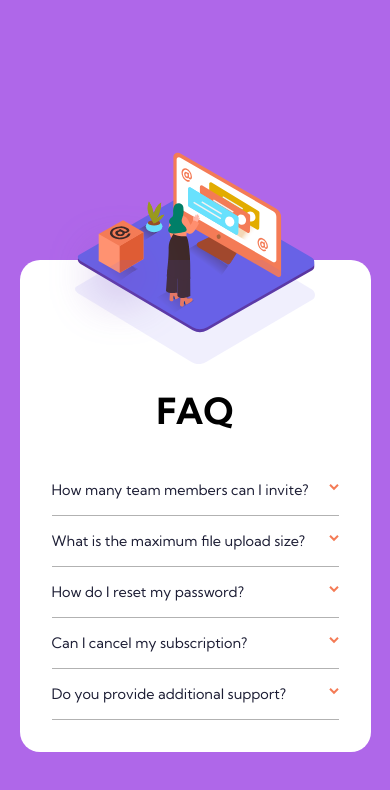
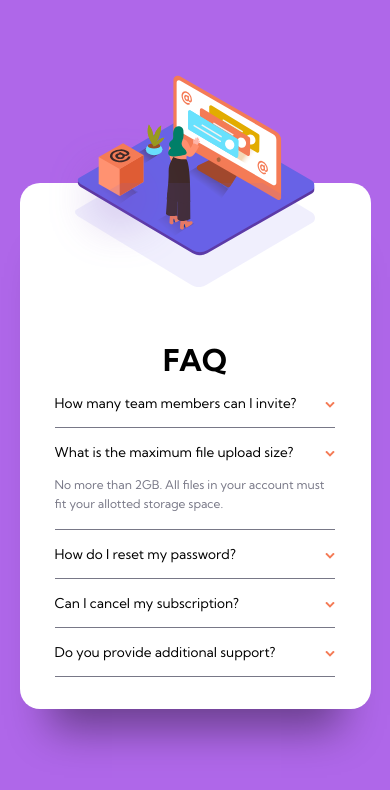
Before and after one commit to FZSZ/faq-accordion-card-main, a plain HTML site: page exercise/index.html in a window 390 px wide. Drawn offline with Linux system fonts and the light colour scheme.

Commit message:
mobile first finished (second try), desktop style missing

```diff
--- a/exercise/index.html
+++ b/exercise/index.html
@@ -13,16 +13,18 @@
   <div id="container">
     <div id="content">
 
-      <div class="all-images-content">
+      <div id="images">
         <div class="images">
-          <img tabindex="-1" src="images/illustration-woman-online-desktop.svg" alt="">
           <img tabindex="-1" src="images/illustration-box-desktop.svg" alt="">
-          <img tabindex="-1" src="images/illustration-woman-online-mobile.svg" alt="">
+          <div class="woman-online">
+            <img tabindex="-1" src="images/illustration-woman-online-desktop.svg" alt="">
+            <img tabindex="-1" src="images/illustration-woman-online-mobile.svg" alt="">
+          </div>
         </div>
 
         <div id="bg">
-          <object tabindex="-1" data="images/bg-pattern-desktop.svg" class="pattern-desktop"></object>
-          <object tabindex="-1" data="images/bg-pattern-mobile.svg" type=""></object>
+          <object tabindex="-1" data="images/bg-pattern-desktop.svg"></object>
+          <object tabindex="-1" data="images/bg-pattern-mobile.svg"></object>
         </div>
       </div>
 
@@ -34,11 +36,11 @@
               <div class="questions">
                 <h4 class="question">How many team members can I invite?</h4>
               </div>
-
-              <div class="answers">
-                <p class="answer">You can invite up to 2 additional users on the Free plan. There is no limit on
-                  team members for the Premium plan.</p>
-              </div>
+            </div>
+            <div class="answers">
+              <p class="answer">You can invite up to 2 additional users on the Free plan. There is no limit on
+                team members for the Premium plan.</p>
+            </div>
           </li>
           <li>
             <div class="faq-item">
@@ -46,7 +48,8 @@
                 <h4 class="question">What is the maximum file upload size?</h4>
               </div>
               <div class="answers">
-                <p class="answer">No more than 2GB. All files in your account must fit your allotted storage space.</p>
+                <p class="answer active">No more than 2GB. All files in your account must fit your allotted storage
+                  space.</p>
               </div>
             </div>
           </li>
--- a/exercise/main.js
+++ b/exercise/main.js
@@ -1,13 +1,5 @@
-// window.onload = () => {
-//   let obj = document.querySelector('.pattern-desktop');
-//   let svgE = obj.contentDocument;
-//   let svg = svgE.querySelector('svg');
-//   let g = svgE.querySelector('g');
-//   let path = svgE.querySelectorAll('path');
-// };
-
 const qS = document.querySelectorAll('.question');
-const aS = document.querySelectorAll('.answers');
+const aS = document.querySelectorAll('.answer');
 
 for (let i = 0; i < qS.length; i++) {
   qS[i].addEventListener('click', () => {
@@ -16,9 +8,10 @@ for (let i = 0; i < qS.length; i++) {
   });
 
   document.addEventListener('click', e => {
-    if (e.target !== qS[i]) {
-      aS[i].classList.remove('active');
-      qS[i].classList.remove('active');
-    };
+    if (e.target !== qS[i]
+      && e.target !== aS[i]) {
+        aS[i].classList.remove('active');
+        qS[i].classList.remove('active');
+      };
   });
 };
--- a/exercise/styles.css
+++ b/exercise/styles.css
@@ -21,152 +21,140 @@
 
   --Light-grayish-blue: hsl(240, 5%, 91%);
 }
+/* basic styles/resets */
 * {
   margin: 0;
   padding: 0;
   box-sizing: border-box;
-  user-select: none;
   list-style: none;
   text-decoration: none;
+  /* user-select: none; */
 }
 body {
   font-size: 12px;
   font-family: 'Kumbh Sans', sans-serif;
   background: var(--Soft-violet);
 }
+/* align */
 #container,
 #content {
   display: flex;
   flex-direction: column;
+  justify-content: center;
   align-items: center;
-  justify-content: center;
+  text-align: left;
+  position: relative;
 }
 #container {
   min-height: 100vh;
 }
 #content {
   width: 90%;
-  min-width: 300px;
+  min-width: 290px;
   max-width: 375px;
-  min-height: max-content;
-  justify-content: flex-end;
-  position: relative;
-  padding: 8rem 2rem 2rem;
-  margin-top: 20vh;
+  margin: 8rem 0 5rem;
+  border-radius: 20px;
+  box-shadow: 0px 50px 40px -30px rgba(0,0,0,0.4);
   background: #fff;
-  border-radius: 20px;
 }
-#content .all-images-content {
-  width: 100%;
+/* image style */
+/* set mult style */
+.images img,
+.images .woman-online *,
+#images #bg * {
   position: absolute;
-  top: 0;
-  right: 0;
-  left: 0;
-  bottom: 80%;
-  /* transform: translate(-50%, -50%); */
 }
-#content .images > :nth-child(1),
-#content .images > :nth-child(2) {
+.images img,
+.woman-online :nth-child(1),
+#bg :first-child,
+.answers .answer {
   display: none;
 }
-#content .images > :nth-child(3) {
+.woman-online :nth-child(2),
+#bg :last-child {
   display: block;
-  position: absolute;
   top: 0;
   left: 50%;
+}
+#images {
+  width: 100%;
+  height: 15vh;
+}
+#images .images {}
+.images img {}
+.images .woman-online {}
+.woman-online :nth-child(1) {}
+.woman-online :nth-child(2) {
   transform: translate(-55%, -55%);
 }
-#bg :first-child {
-  display: none;
+#images #bg {}
+#bg :first-child {}
+#bg :last-child {
+  transform: translate(-50%);
 }
-#bg :last-child {
-  display: block;
-}
-#bg * {
-  position: absolute;
-  top: 0;
-  left: 50%;
-  transform: translate(-50%, 0);
-}
-/* #bg {
-  display: none;
-} */
+/* styles */
 #FAQ {
-  width: 100%;
-  text-align: left;
+  width: 80%;
+  padding: 2rem 0;
 }
 #FAQ .title {
+  font-size: 2.5em;
+  font-weight: 700;
   text-align: center;
-  font-size: 3em;
-  margin-bottom: 2rem;
 }
-.faq-list li {
-  font-size: 1.2em;
-  border-bottom: 1.3px solid rgba(0,0,0,0.3);
-}
-/* style general */
-.questions {
-  width: 100%;
+.faq-list {}
+.faq-list .faq-item {}
+.faq-item .questions {}
+.questions .question {
+  font-size: 1.13em;
+  font-weight: 400;
   display: flex;
   flex-direction: row;
+  align-items: center;
   justify-content: space-between;
+  padding: 1rem 0;
 }
 .question:after {
   content: '';
   width: 10px;
   height: 10px;
   display: inline-block;
-  background: url('images/icon-arrow-down.svg') no-repeat bottom center;
+  transform: translateY(0.1rem);
+  background: url('images/icon-arrow-down.svg') no-repeat center;
+}
+.question.active {
+  font-weight: 700;
+  color: var(--Very-dark-desaturated-blue);
 }
 .question.active:after {
-  content: '';
   transform: rotate(180deg);
-}
-.question,
-.question.active {
-  display: flex;
-  justify-content: space-between;
-}
-.question {
-  width: 100%;
-  font-weight: 400;
-  padding: 1rem 0;
-  cursor: pointer;
-  color: var(--Very-dark-desaturated-blue);
-  transition: background 0.2s;
 }
 .question:active {
   color: var(--Soft-red);
 }
-.question.active {
-  font-weight: 700;
+.faq-list .answers {
+  line-height: 1.15rem;
+  border-bottom: 1px solid var(--Dark-grayish-blue);
 }
-.answers {
-  display: none;
-  padding-bottom: 1rem;
+.answers .answer {
+  font-size: 1em;
   color: var(--Dark-grayish-blue);
 }
-.answer {
-  width: 90%;
-  font-size: 1em;
-  font-weight: 400;
-  line-height: 1.4rem;
-  user-select: text;
-}
-.active {
+.answers .answer.active {
+  padding-bottom: 1rem;
   display: block;
 }
+.answers .answer {}
 @media screen and (min-width: 720px) {
-  #content .images > :nth-child(1),
-  #content .images > :nth-child(2) {
-    display: block;
+  #content {
+    overflow: hidden;
   }
-  #content .images > :nth-child(3) {
-    display: none;
-  }
+  .images img,
+  .woman-online :nth-child(1),
   #bg :first-child {
     display: block;
   }
+  .woman-online :nth-child(2),
   #bg :last-child {
     display: none;
   }
```
Lines whose indentation alone changed are shown as unchanged.
